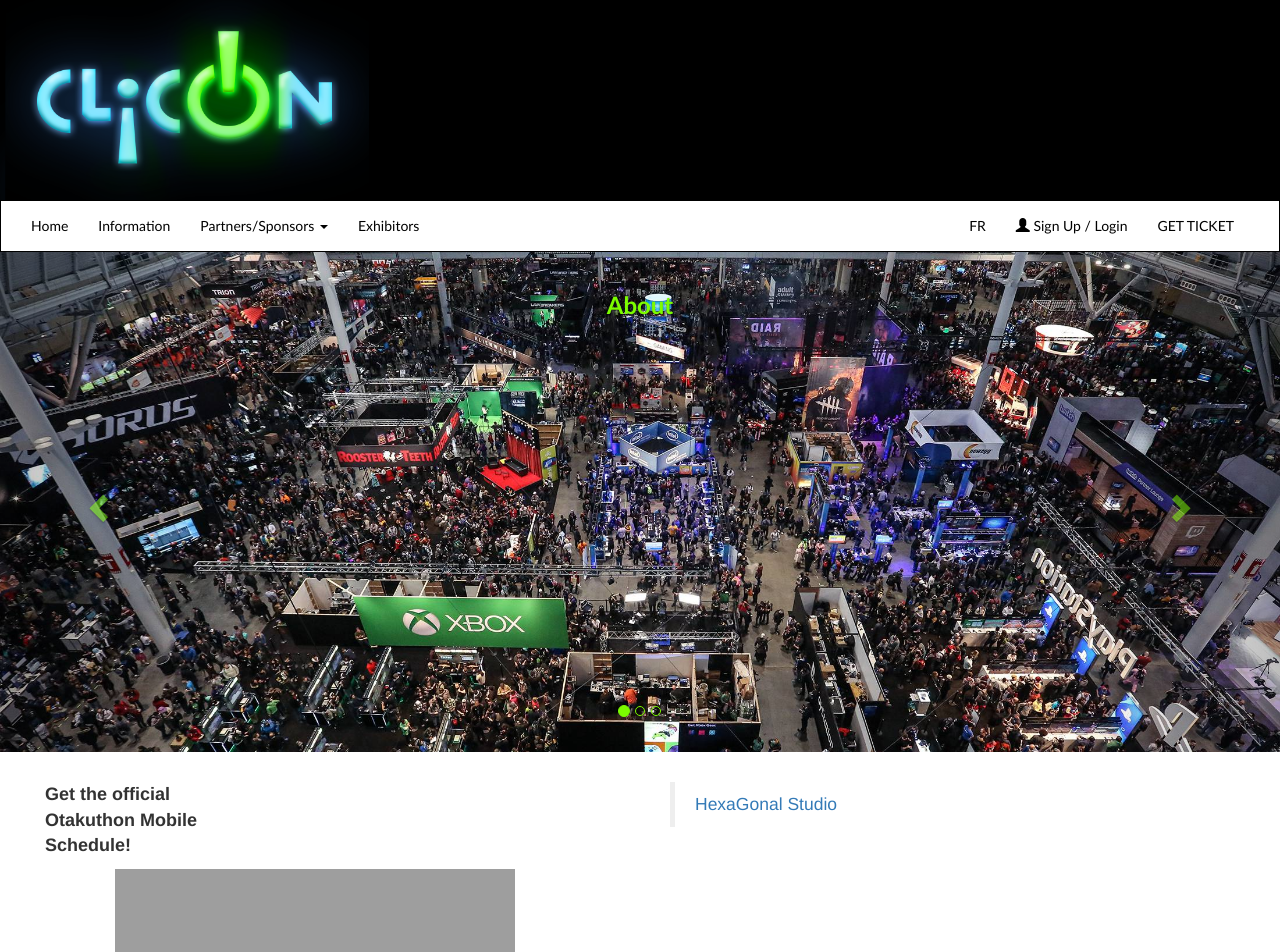
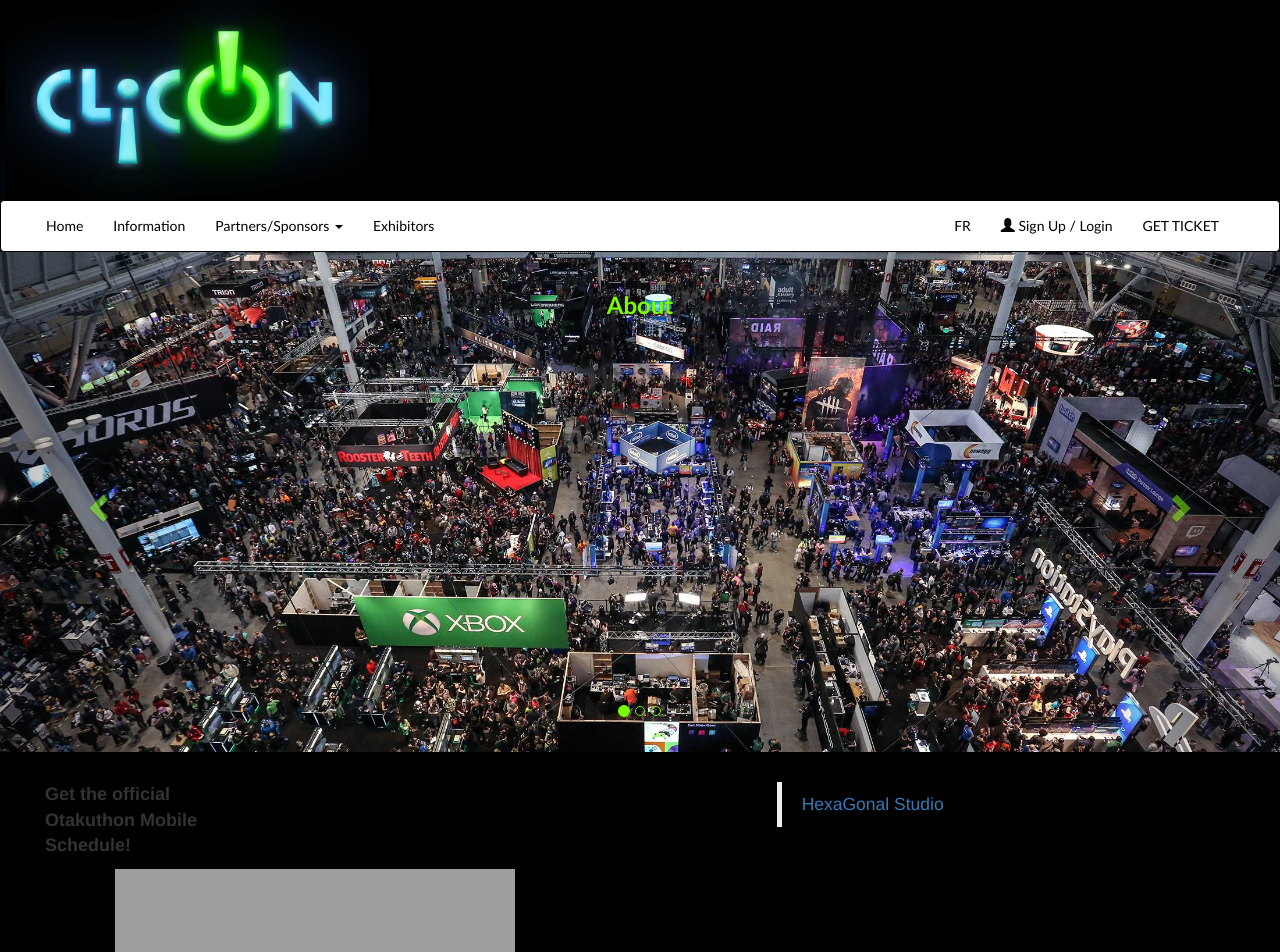
Before and after one commit to wfournier/clicon, a PHP site: page /gamecon/ in a window 1280 px wide. Shown: the top 952 px of the page. Run offline with PHP 8.4, Linux system fonts and the light colour scheme; some libraries are stand-ins or nearby versions; grey boxes are pictures that could not be loaded.

Commit message:
Milestone 4

```diff
--- a/Index.php
+++ b/Index.php
@@ -12,6 +12,15 @@
     </style>
 </head>
 <body>
+<div id="fb-root"></div>
+<script>(function (d, s, id) {
+        var js, fjs = d.getElementsByTagName(s)[0];
+        if (d.getElementById(id)) return;
+        js = d.createElement(s);
+        js.id = id;
+        js.src = 'https://connect.facebook.net/en_US/sdk.js#xfbml=1&version=v2.12';
+        fjs.parentNode.insertBefore(js, fjs);
+    }(document, 'script', 'facebook-jssdk'));</script>
 <?php include $_SERVER['DOCUMENT_ROOT'] . "/gamecon/Shared/Header.php"; ?>
 
 <main>
@@ -67,7 +76,7 @@
         </div>
     </div>
     <div class="row">
-        <div class="col-md-6" style="padding: 30px">
+        <div class="col-md-7" style="padding: 30px">
             <div class="row">
                 <div class="col-xs-12">
                     <div id="timer-box">
@@ -156,22 +165,12 @@
             </div>
         </div>
 
-        <div class="col-md-6" style="padding: 30px">
-            <div id="fb-root"></div>
-            <script>(function (d, s, id) {
-                    var js, fjs = d.getElementsByTagName(s)[0];
-                    if (d.getElementById(id)) return;
-                    js = d.createElement(s);
-                    js.id = id;
-                    js.src = 'https://connect.facebook.net/en_US/sdk.js#xfbml=1&version=v2.11';
-                    fjs.parentNode.insertBefore(js, fjs);
-                }(document, 'script', 'facebook-jssdk'));</script>
+        <div class="col-md-5" style="padding: 30px">
             <div class="fb-page" data-href="https://www.facebook.com/HexagonalStudio/" data-tabs="timeline"
-                 data-small-header="false" data-adapt-container-width="true" data-hide-cover="false"
+                 data-height="700px" data-small-header="false" data-adapt-container-width="true" data-hide-cover="false"
                  data-show-facepile="true">
-                <blockquote cite="https://www.facebook.com/HexagonalStudio/"
-                            class="fb-xfbml-parse-ignore">
-                    <a href="https://www.facebook.com/HexagonalStudio/">HexaGonal Studio</a></blockquote>
+                <blockquote cite="https://www.facebook.com/HexagonalStudio/" class="fb-xfbml-parse-ignore"><a
+                            href="https://www.facebook.com/HexagonalStudio/">HexaGonal Studio</a></blockquote>
             </div>
         </div>
     </div>
--- a/Shared/Header.php
+++ b/Shared/Header.php
@@ -5,7 +5,7 @@
             <img id="logoMain" src="/gamecon/Resources/logoMain.png" alt="logo">
         </a>
     </div>
-    <nav id="sticky" class="sticky navbar navbar-inverse navbar-static-top">
+    <nav id="sticky" class="sticky navbar navbar-inverse">
         <div class="container-fluid">
             <div class="navbar-header">
                 <button class="navbar-toggle" data-toggle="collapse"
--- a/Shared/connection.php
+++ b/Shared/connection.php
@@ -3,7 +3,7 @@ $host="localhost";
 $port=3306;
 $socket="";
 $user="root";
-$password="";
+$password="root";
 $dbname="gamecon";
 
 $con = new mysqli($host, $user, $password, $dbname, $port, $socket)
--- a/Style/MainStyle.css
+++ b/Style/MainStyle.css
@@ -1,6 +1,10 @@
 main {
     position: relative;
     min-height: 500px;
+}
+
+html{
+    background: black;
 }
 
 nav {
```
Also changed, not shown: Style/AccountStyle.css (+8 -3 lines), Resources/bannerConcept.png (added).
